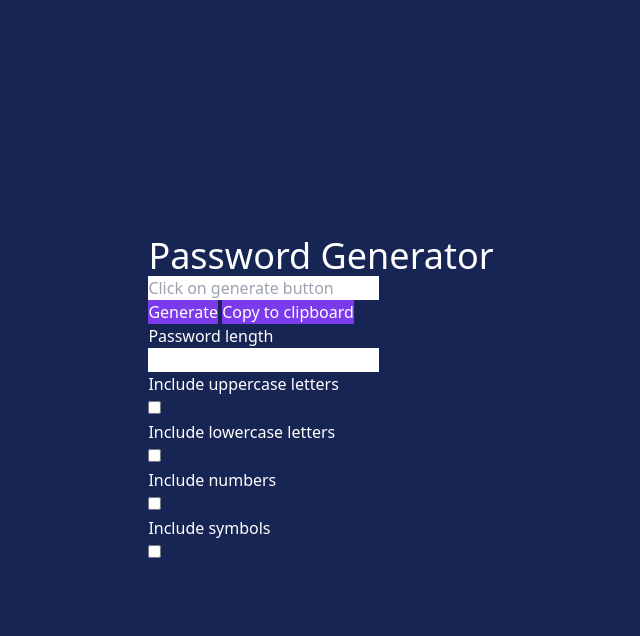
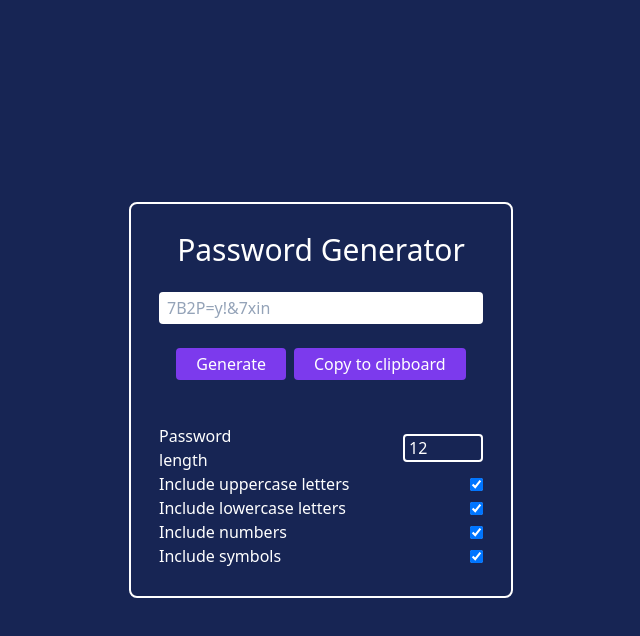
Before and after one commit to arpitsaxena27/Passwordgen, a plain HTML site: page index.html in a window 1280 px wide. Both pictures are taken after a click on the button "Generate". Shown: the whole page, without its empty margins (319-959 px from the left). Drawn offline with nearby package versions, Linux system fonts and the light colour scheme.

Commit message:
update ui and add javascript

```diff
--- a/index.html
+++ b/index.html
@@ -1,38 +1,65 @@
 <!DOCTYPE html>
 <html lang="en">
       <head>
-    <meta charset="UTF-8">
-    <meta name="viewport" content="width=device-width, initial-scale=1.0">
+            <meta charset="UTF-8" />
+            <meta
+                  name="viewport"
+                  content="width=device-width, initial-scale=1.0"
+            />
             <title>Password Generator</title>
       </head>
       <script src="https://cdn.tailwindcss.com"></script>
-<body class="flex justify-center items-center h-screen bg-blue-950 text-white">
-    <div>
-        <h1 class="text-4xl">Password Generator</h1>
-        <input type="text" name="pw" id="pw" placeholder="Click on generate button">
-        <div>
-            <button class="bg-violet-600">Generate</button>
-            <button class="bg-violet-600">Copy to clipboard</button>
+      <script src="script.js"></script>
+      <body
+            class="flex justify-center items-center h-screen bg-blue-950 text-white"
+      >
+            <div
+                  class="flex justify-center items-center flex-col gap-3 rounded-lg border-2 p-7 border-white w-96"
+            >
+                  <h1 class="text-3xl">Password Generator</h1>
+                  <p id="pw"
+                        class="bg-white w-full rounded px-2 py-1 text-slate-400 m-3"
+                  >
+                        click on Generate button
+                  </p>
+                  <div id="checkbox" class="hidden text-green-400 gap-2">
+                        <p>copied ✅</p>
                   </div>
-        <div>
+                  <div class="flex justify-around gap-2 mx-4">
+                        <button class="bg-violet-600 px-5 py-1 rounded" onclick="start()">
+                              Generate
+                        </button>
+                        <button class="bg-violet-600 px-5 py-1 rounded" onclick="copytext()">
+                              Copy to clipboard
+                        </button>
+                  </div>
+                  <div class="mt-8">
+                        <div class="flex gap-32 items-center">
                               <p>Password length</p>
-            <input type="text" name="length" id="length">
+                              <input
+                                    class="w-20 bg-transparent border-2 border-white rounded pl-1"
+                                    type="number"
+                                    name=""
+                                    id="length"
+                                    value="12"
+                              />
                         </div>
-        <div>
+                        <div class="flex justify-between items-center">
                               <p>Include uppercase letters</p>
-            <input type="checkbox" name="" id="">
+                              <input type="checkbox" checked name="" id="upper" />
                         </div>
-        <div>
+                        <div class="flex justify-between items-center">
                               <p>Include lowercase letters</p>
-            <input type="checkbox" name="" id="">
+                              <input type="checkbox" checked name="" id="lower" />
                         </div>
-        <div>
+                        <div class="flex justify-between items-center">
                               <p>Include numbers</p>
-            <input type="checkbox" name="" id="">
+                              <input type="checkbox" checked name="" id="num" />
                         </div>
-        <div>
+                        <div class="flex justify-between items-center">
                               <p>Include symbols</p>
-            <input type="checkbox" name="" id="">
+                              <input type="checkbox" checked name="" id="special" />
+                        </div>
                   </div>
             </div>
       </body>
--- /dev/null
+++ b/reactapp.html
@@ -0,0 +1,21 @@
+<!DOCTYPE html>
+<html lang="en">
+<head>
+    <meta charset="UTF-8">
+    <meta name="viewport" content="width=device-width, initial-scale=1.0">
+    <title>Document</title>
+</head>
+<script crossorigin src="https://unpkg.com/react@18/umd/react.development.js"></script>
+<script crossorigin src="https://unpkg.com/react-dom@18/umd/react-dom.development.js"></script>
+<body>
+    <div id="main">
+
+    </div>
+</body>
+<script>
+    const btn=()=>React.createElement("button",{id:'btn'},React.createElement("span",{},"submit"))
+    const main=document.getElementById("main");
+    const root=ReactDOM.createRoot(main);
+    root.render(btn());
+</script>
+</html>
--- a/script.js
+++ b/script.js
@@ -0,0 +1,151 @@
+function start() {
+      let check = document.getElementById("checkbox");
+      check.classList.remove("flex");
+      check.classList.add("hidden");
+      var pw = document.getElementById("pw");
+      pw.classList.add("text-black");
+      pw.innerText = generate();
+}
+function generate() {
+      let upper = document.getElementById("upper");
+      let lower = document.getElementById("lower");
+      let num = document.getElementById("num");
+      let special = document.getElementById("special");
+      const lowercaseCharset = "abcdefghijklmnopqrstuvwxyz";
+      const uppercaseCharset = "ABCDEFGHIJKLMNOPQRSTUVWXYZ";
+      const numberCharset = "0123456789";
+      const specialCharset = "!@#$%^&*()_+-=";
+      let superCharset = "";
+      let password = "";
+      let c = 0;
+      let length = document.getElementById("length");
+      let len;
+      if (!upper.checked && !lower.checked && !num.checked && !special.checked)
+            return "PLEASE SELECT ANY ONE OF THE CHECKBOX BELOW";
+      if (length) len = length.value;
+      if (len <= 4) {
+            for (let i = 0; i < len; i++) {
+                  let randomsetselector = Math.floor(Math.random() * 4);
+                  if (randomsetselector == 0 && upper.checked)
+                        password +=
+                              uppercaseCharset[
+                                    Math.floor(
+                                          Math.random() *
+                                                uppercaseCharset.length
+                                    )
+                              ];
+                  else if (randomsetselector == 1 && lower.checked)
+                        password +=
+                              lowercaseCharset[
+                                    Math.floor(
+                                          Math.random() *
+                                                lowercaseCharset.length
+                                    )
+                              ];
+                  else if (randomsetselector == 2 && num.checked)
+                        password +=
+                              numberCharset[
+                                    Math.floor(
+                                          Math.random() * numberCharset.length
+                                    )
+                              ];
+                  else if (randomsetselector == 3 && special.checked)
+                        password +=
+                              specialCharset[
+                                    Math.floor(
+                                          Math.random() * specialCharset.length
+                                    )
+                              ];
+                  else if (upper.checked)
+                        password +=
+                              uppercaseCharset[
+                                    Math.floor(
+                                          Math.random() *
+                                                uppercaseCharset.length
+                                    )
+                              ];
+                  else if (lower.checked)
+                        password +=
+                              lowercaseCharset[
+                                    Math.floor(
+                                          Math.random() *
+                                                lowercaseCharset.length
+                                    )
+                              ];
+                  else if (num.checked)
+                        password +=
+                              numberCharset[
+                                    Math.floor(
+                                          Math.random() * numberCharset.length
+                                    )
+                              ];
+                  else
+                        password +=
+                              specialCharset[
+                                    Math.floor(
+                                          Math.random() * specialCharset.length
+                                    )
+                              ];
+            }
+            return password;
+      }
+      if (upper.checked && c < len) {
+            password +=
+                  uppercaseCharset[
+                        Math.floor(Math.random() * uppercaseCharset.length)
+                  ];
+            superCharset += uppercaseCharset;
+            c++;
+      }
+
+      if (lower.checked && c < len) {
+            password +=
+                  lowercaseCharset[
+                        Math.floor(Math.random() * lowercaseCharset.length)
+                  ];
+            superCharset += lowercaseCharset;
+            c++;
+      }
+
+      if (num.checked && c < len) {
+            password +=
+                  numberCharset[
+                        Math.floor(Math.random() * numberCharset.length)
+                  ];
+            superCharset += numberCharset;
+            c++;
+      }
+
+      if (special.checked && c < len) {
+            password +=
+                  specialCharset[
+                        Math.floor(Math.random() * specialCharset.length)
+                  ];
+            superCharset += specialCharset;
+            c++;
+      }
+      for (let i = 0; i < len - c; i++) {
+            password +=
+                  superCharset[Math.floor(Math.random() * superCharset.length)];
+      }
+      password = shuffle(password);
+      console.log(password);
+      return password;
+}
+function shuffle(string) {
+      const array = string.split("");
+      for (let i = array.length - 1; i > 0; i--) {
+            const j = Math.floor(Math.random() * (i + 1));
+            [array[i], array[j]] = [array[j], array[i]];
+      }
+      return array.join("");
+}
+let copy = document;
+function copytext() {
+      console.log(pw.innerHTML);
+      if (pw.innerHTML.includes(" ") || pw.innerHTML === "") return;
+      navigator.clipboard.writeText(pw.textContent);
+      let check = document.getElementById("checkbox");
+      check.classList.remove("hidden");
+      check.classList.add("flex");
+}
```
Lines whose indentation alone changed are shown as unchanged.
